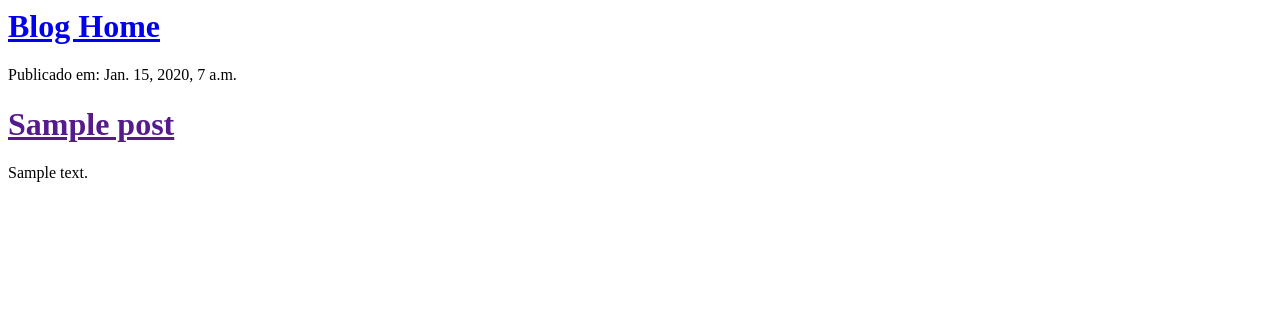
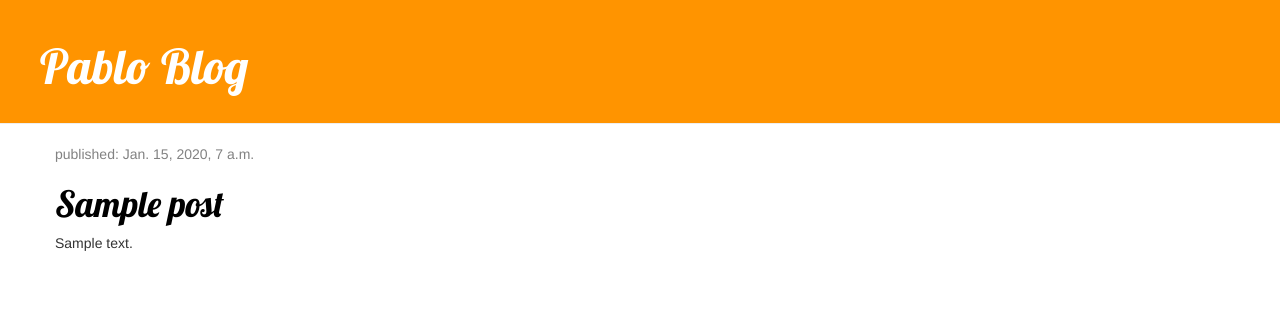
Before and after one commit to sojaHariel/my-first-blog, a Django app: template blog/templates/blog/post_list.html in a window 1280 px wide. Shown: the top 322 px of the page. Run offline with Django 3.2, Linux system fonts and the light colour scheme; the template is opened without the code that fills it: values that come from a table or form of the project are taken from there, others are empty; tables that the repository leaves empty hold one stand-in row (values such as "Sample post"); some libraries are stand-ins or nearby versions.

Commit message:
New page Post Detail add

```diff
--- /dev/null
+++ b/blog/static/css/blog.css
@@ -0,0 +1,61 @@
+h1 a {
+  color: #fca205;
+  font-family: "Lobster";
+}
+
+.page-header {
+  background-color: #ff9400;
+  margin-top: 0;
+  padding: 20px 20px 20px 40px;
+}
+
+.page-header h1,
+.page-header h1 a,
+.page-header h1 a:visited,
+.page-header h1 a:active {
+  color: #ffffff;
+  font-size: 36pt;
+  text-decoration: none;
+}
+
+.content {
+  margin-left: 40px;
+}
+
+h1,
+h2,
+h3,
+h4 {
+  font-family: "Lobster", cursive;
+}
+
+.date {
+  color: #828282;
+}
+
+.save {
+  float: right;
+}
+
+.post-form textarea,
+.post-form input {
+  width: 100%;
+}
+
+.top-menu,
+.top-menu:hover,
+.top-menu:visited {
+  color: #ffffff;
+  float: right;
+  font-size: 26pt;
+  margin-right: 20px;
+}
+
+.post {
+  margin-bottom: 70px;
+}
+
+.post h1 a,
+.post h1 a:visited {
+  color: #000000;
+}
--- /dev/null
+++ b/blog/templates/blog/base.html
@@ -0,0 +1,32 @@
+{% load staticfiles %}
+<html>
+  <head>
+    <title>Pablo Blog</title>
+    <link
+      href="//fonts.googleapis.com/css?family=Lobster&subset=latin,latin-ext"
+      rel="stylesheet"
+      type="text/css"
+    />
+    <link
+      rel="stylesheet"
+      href="//maxcdn.bootstrapcdn.com/bootstrap/3.2.0/css/bootstrap.min.css"
+    />
+    <link
+      rel="stylesheet"
+      href="//maxcdn.bootstrapcdn.com/bootstrap/3.2.0/css/bootstrap-theme.min.css"
+    />
+    <link rel="stylesheet" href="{% static 'css/blog.css' %}" />
+  </head>
+  <body>
+    <div class="page-header">
+      <h1><a href="/">Pablo Blog</a></h1>
+    </div>
+    <div class="content container">
+      <div class="row">
+        <div class="col-md-8">
+          {% block content %} {% endblock %}
+        </div>
+      </div>
+    </div>
+  </body>
+</html>
--- a/blog/templates/blog/post_list.html
+++ b/blog/templates/blog/post_list.html
@@ -1,19 +1,11 @@
-<html>
-  <head>
-    <title>Pablo Blog</title>
-  </head>
-  <body>
-    <div>
-      <h1><a href="/">Blog Home</a></h1>
-    </div>
-    {% for post in posts %}
-    <div>
-      <p>Publicado em: {{ post.published_date }}</p>
-      <h1>
-        <a href="">{{ post.title }}</a>
-      </h1>
-      <p>{{ post.text | linebreaksbr }}</p>
-    </div>
-    {% endfor %}
-  </body>
-</html>
+{% extends 'blog/base.html' %} {% block content %} {% for post in posts %}
+<div class="post">
+  <div class="date">
+    <p>published: {{ post.published_date }}</p>
+  </div>
+  <h1>
+    <a href="{% url 'post_detail' pk=post.pk %}">{{ post.title }}</a>
+  </h1>
+  <p>{{ post.text | linebreaksbr }}</p>
+</div>
+{% endfor %} {% endblock %}
--- a/blog/urls.py
+++ b/blog/urls.py
@@ -3,4 +3,5 @@ from . import views
 
 urlpatterns = [
     path('', views.post_list, name='post_list'),
+    path('post/<int:pk>/', views.post_detail, name='post_detail'),
 ]
```
Also changed, not shown: blog/templates/blog/post_detail.html (added, +11 -0 lines), blog/views.py (+6 -1 lines).
